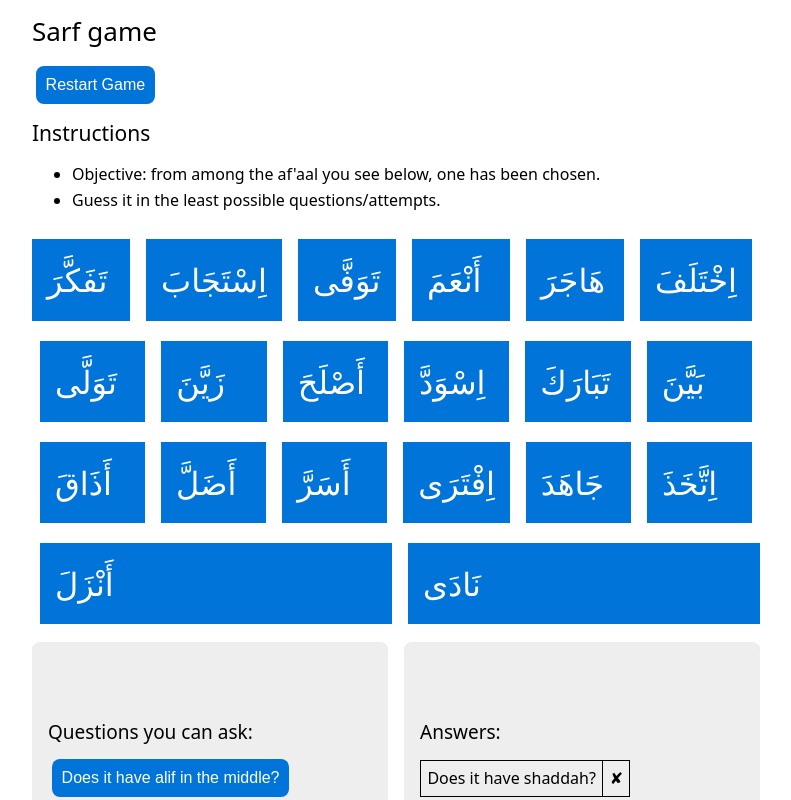
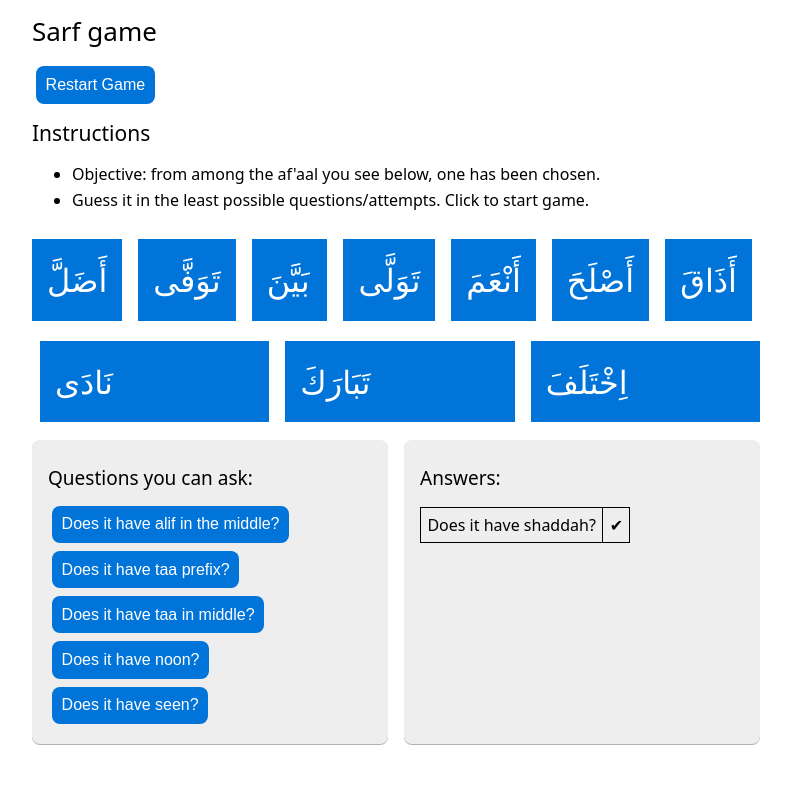
Before and after one commit to hnshare/hnshare.github.io, a plain HTML site: page sarfi/sarfi_index.html in a window 1280 px wide. Both pictures are taken after a click on the button "Does it have shaddah?". Shown: the top 800 px of the page, without its empty margins (244-1035 px from the left). Drawn offline with nearby package versions, Linux system fonts and the light colour scheme.

Commit message:
Add files via upload

```diff
--- a/sarfi/sarfi_index.html
+++ b/sarfi/sarfi_index.html
@@ -51,22 +51,22 @@
         <BR><h3>Instructions</h3>
             <ul>
                 <li>Objective: from among the af'aal you see below, one has been chosen. </li>
-                <li>Guess it in the least possible questions/attempts.</li>
+                <li>Guess it in the least possible questions/attempts. Click to start game.</li>
                 <!-- <li>When you are ready to answer, pick answer at bottom. All the best!</li> -->
             </ul>
 
         <section>
-            <section class=ztext v-for="choice in choices">{{ choice }}</section>
+            <section class=ztext @click="guess($event, choice )" v-for="choice in choices">{{ choice }}</section>
         </section>
         <!-- Choices: <span>{{ choices }}</span><br><br> -->
 
 
 
         <section><article>
-        <br><br><H4>Questions you can ask: </H4>
-        <div v-for="question in questions">
+            <H4>Questions you can ask: </H4>
+        <span v-for="question in questions">
             <input v-if="attempts.indexOf(question) === -1" type=button :value=question.name @click="ask(question)">
-        </div>
+        </span>
         <span v-if="attempts.length === questions.length">
             <font color=orange>No questions remain. You have used up all possible questions!! </font><BR><BR>
         </span>
@@ -77,7 +77,7 @@
 
             <article>
         <div v-if=attempts.length>
-            <br><br><H4>Answers:</H4>
+            <H4>Answers:</H4>
             <table>
                 <tr v-for="(item, index, xyz) in attempts">
                     <td>{{item.name}}</td>
@@ -113,7 +113,7 @@
         </section>
 
         <section>
-            <section v-if=guessResult  class=ztext>{{ guessResult }}</section>
+            <section class=result v-if=guessResult  class=ztext>{{ guessResult }}</section>
         </section>
 
 
@@ -146,7 +146,7 @@
             var pics = ["bellatrix.jpg", "dobby.jpg", "draco.jpg", "dudley.jpg", "dumbledore.jpg", "fred.png", "ginny.jpg", "hagrid.png", "harry.jpg", "hermione.jpg", "luna.jpeg", "lupin.jpg", "madeye.png", "mcgonagall.jpg", "molly.jpg", "arthur.jpg", "myrtle.jpg", "neville.jpg", "petunia.jpg", "ron.jpg", "snape.jpg", "vernon.jpg", "voldemort.jpg", "sirius.jpg", "fatlady.png"];
 
             pics = ["أَضَلَّ", "تَوَفَّى", "بَيَّنَ", "اِخْتَلَفَ", "تَبَارَكَ", "أَنْعَمَ", "نَادَى",  "أَذَاقَ", "أَصْلَحَ", "تَوَلَّى", "هَاجَرَ", "اِتَّخَذَ", "تَفَكَّرَ", "اِسْتَجَابَ", "زَيَّنَ", "أَسَرَّ", "أَنْزَلَ", "جَاهَدَ", "اِسْوَدَّ", "اِفْتَرَى", "أَبْصَرَ", "اِبْيَضَّ", "أَنْبَتَ", "أَرْسَلَ", "تَبَيَّنَ", "أَدْخَلَ", "أَغْنَى", "أَسْلَمَ", "اِسْتَقَامَ", "أَوْفَى", "أَطَاعَ", "سَبَّحَ", "اِنْقَلَبَ", "تَذَكَّرَ", "اِسْتَطَاعَ", "عَلَّمَ", " تَى", "كَذَّبَ", "أَسْرَفَ", "اِسْتَكْبَرَ", "قَاتَلَ", "أَغْرَقَ", "أَصْبَحَ", "سَخَّرَ", "عَذَّبَ", "أَنْشَأَ", "اِسْتَعْجَلَ", "أَخْرَجَ", "أَنْجَى", "أَحَبَّ", "اِهْتَدَى", "أَنْذَرَ", "أَحَلَّ", "أَصَابَ", "قَدَّمَ", "أَرْجَعَ", "نَبَّأَ", "أَفْسَدَ", "نَزَّلَ", "اِتَّقَى", "اِسْتَغْفَرَ", "أَرَى", "اِبْتَغَى", "صَدَّقَ", "أَحْيَا", "أَعَدَّ", "أَتَمَّ", "أَلْقَى", "نَافَقَ", "أَفْلَحَ", "بَدَّلَ", "أَشْرَكَ", "أَحْسَنَ", "أَرَادَ", "تَرَبَّصَ", "تَسَاءَلَ", "مَنَ", "نَجَّى", "أَعْرَضَ", "أَخْفَى", "وَلَّى", "أَمَاتَ", "تَوَكَّلَ", "بَشَّرَ", "اِتَّبَعَ", "أَقَامَ", "أَهْلَكَ", "اِسْتَهْزَأَ", "أَنْكَرَ", "أَوْحَى", "اِنْتَهَى", "أَنْفَقَ"];
-            pics = pics.slice(0, 20)
+            pics = pics.slice(0, 10)
 
             pics = shuffleArray( pics );
             var getRandom = () => {
@@ -210,7 +210,7 @@
             el: '#app',
             data: {
                 message: 'Sarf game',
-                Engine: Engine,
+                Engine: Engine, alert: window.alert,
                 // pics: Engine.pics,
                 // getRandom: Engine.getRandom,
                 questions: [
@@ -275,7 +275,7 @@
                     _this.guessResult = null;
                     //$event.stopPropagation();
 //                    Vue.nextTick(function () {
-                        var guess = $event.currentTarget.value;
+                        var guess = $event.currentTarget.value || $event.currentTarget.innerText;
                         _this.guessAttempt = guess;
                         _this.guesses.push(guess);
                         console.log('user guessed: ' + guess)
@@ -285,6 +285,9 @@
                         console.log('Result of guess was: ' + result);
                         _this.guessAttempts.push(result);
                         _this.guessResult = ('You guessed: ' + guess + '. ' + (result ? 'You guessed right! you Win.' : 'You loose. Sorry. Correct answer was: ' + _this.correctAnswer));
+
+                        // const el = this.$el.getElementsByClassName('result')[0];
+                        // window.scrollIntoView({behavior: 'smooth'});
                         return result;
   //                  }, 100)
                 },
@@ -293,6 +296,9 @@
                     let answer = vm.Engine.getRandom();
                     return answer;
                 },
+            },
+            created(){
+                this.begin()
             },
             computed: {
                 choices: function(){
```
